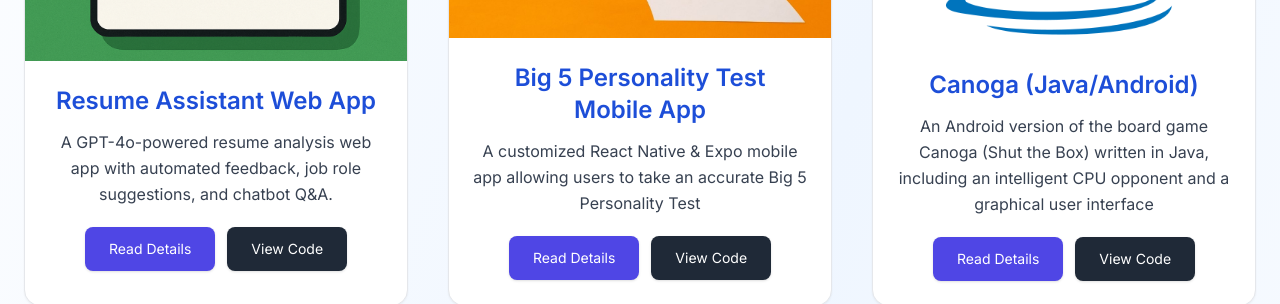
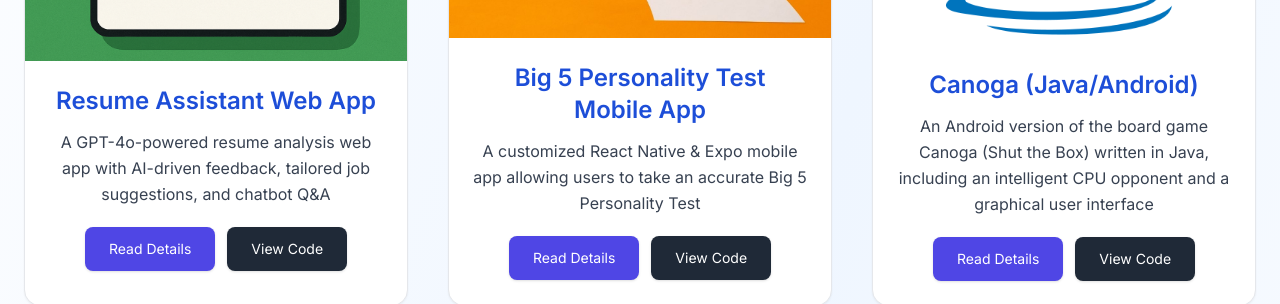
Before and after one commit to ECampbell37/portfolioWebsite, a Next.js app: page /projects in a window 1280 px wide. Shown: the part 1200-1504 px from the top of the page. Built offline with nearby package versions, Linux system fonts and the light colour scheme.

Commit message:
Small Fixes

```diff
--- a/app/projects/page.tsx
+++ b/app/projects/page.tsx
@@ -19,7 +19,7 @@
     {
       title: 'Resume Assistant Web App',
       thumbnail: '/images/Resume-pic2.png',
-      description: 'A GPT-4o-powered resume analysis web app with automated feedback, job role suggestions, and chatbot Q&A.',
+      description: 'A GPT-4o-powered resume analysis web app with AI-driven feedback, tailored job suggestions, and chatbot Q&A',
       pdfLink: 'https://github.com/ECampbell37/Resume_Assistant_Frontend/blob/master/README.md',
       codeLink: 'https://github.com/ECampbell37/Resume_Assistant_Frontend',
     },
--- a/app/skills/page.tsx
+++ b/app/skills/page.tsx
@@ -10,7 +10,7 @@
     'AI/ML': {
       id: 'ai',
       description:
-        "AI and Machine Learning are my primary areas of expertise and interest. I’ve completed college coursework, Coursera specializations, IBM’s AI Engineering Professional Certificate, and a collection of personal projects. My hands-on experience includes training models like logistic regression and random forests, developing and fine-tuning neural networks, and evaluating model performance. I’m especially passionate about Generative AI — creating LLM-powered applications using LangChain, GPT models, and retrieval-augmented generation (RAG). This field truly excites me, and I hope to expand the world of AI/ML for many years to come!",
+        "AI and Machine Learning are my primary areas of expertise and interest. I’ve completed college coursework, Coursera specializations, IBM’s AI Engineering Professional Certificate, and a collection of personal projects. My hands-on experience includes training models like logistic regression and random forests, developing and fine-tuning neural networks, and evaluating model performance. I’m especially passionate about Generative AI and creating LLM-powered applications using LangChain, GPT models, and retrieval-augmented generation (RAG). This field truly excites me, and I hope to expand the world of AI/ML for many years to come!",
       skillsList: [
         { name: 'Python', logo: '/images/python.png' },
         { name: 'NumPy', logo: '/images/NumPy.png' },
```
Also changed, not shown: 1 other file (tests, documents, lock files or other folders).
